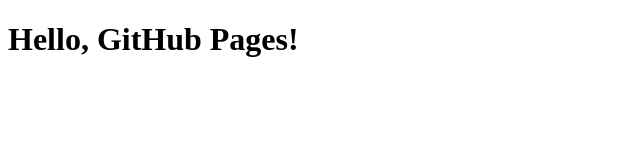
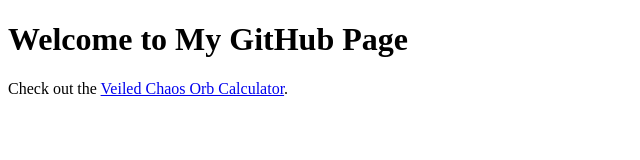
Before and after one commit to lyfeis/lyfeis.github.io, a plain HTML site: page index.html in a window 1280 px wide. Shown: the whole page, without its empty margins (0-640 px from the left). Drawn offline with Linux system fonts and the light colour scheme.

Commit message:
Update index.html

```diff
--- a/index.html
+++ b/index.html
@@ -3,10 +3,15 @@
 <head>
     <meta charset="UTF-8">
     <meta name="viewport" content="width=device-width, initial-scale=1.0">
-    <title>Your GitHub Page</title>
+    <title>My GitHub Page</title>
 </head>
 <body>
-    <h1>Hello, GitHub Pages!</h1>
+
+    <h1>Welcome to My GitHub Page</h1>
+
     <!-- Your content goes here -->
+
+    <p>Check out the <a href="https://github.com/YOUR_GITHUB_USERNAME/TARGET_REPOSITORY" target="_blank">Veiled Chaos Orb Calculator</a>.</p>
+
 </body>
 </html>
```
